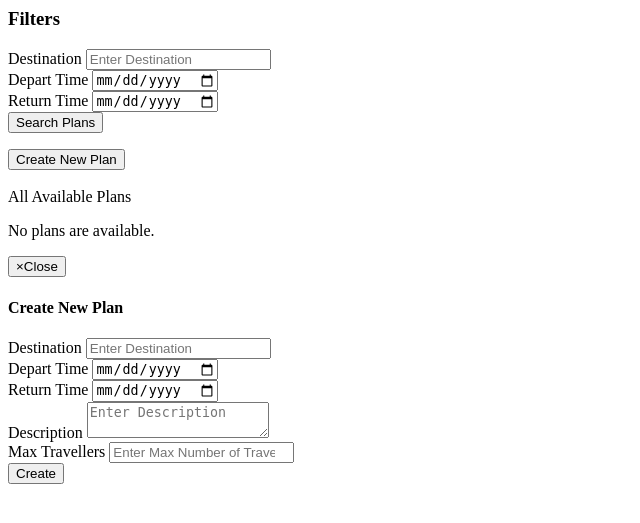
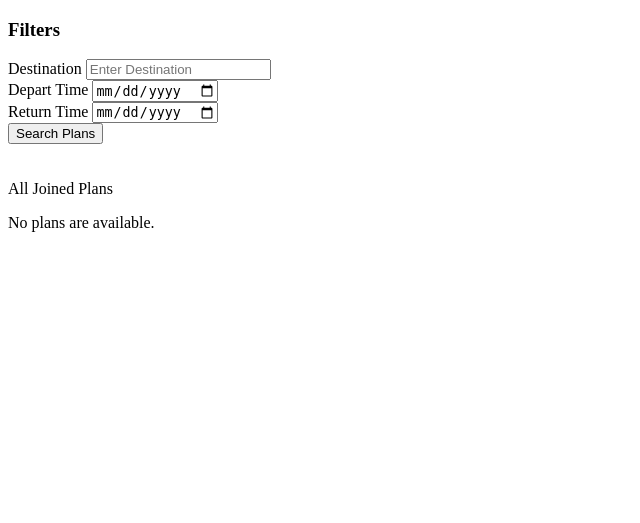
Before and after one commit to Staniel/Ajourney, a Django app: page /travelplans/joined_plans in a window 1280 px wide. Shown: the top 523 px of the page, without its empty margins (0-640 px from the left). Run offline with Django 3.2, Linux system fonts and the light colour scheme; data that the repository does not hold is empty.

Commit message:
day one final version.

```diff
--- a/Ajourney/travelplans/templates/travelplans/planlist.html
+++ b/Ajourney/travelplans/templates/travelplans/planlist.html
@@ -1,3 +1,19 @@
+
+
+<!DOCTYPE html>
+<html lang="en">
+  <div>
+
+  </div>
+  <head>
+    <meta charset="utf-8">
+    <meta http-equiv="X-UA-Compatible" content="IE=edge">
+    <meta name="viewport" content="width=device-width, initial-scale=1">
+
+
+
+  </head>
+  <body>
     <div class="col-md-2">
         <h3><span>Filters</span></h3>
         <form role="form">
@@ -18,12 +34,12 @@
 
     </div>
     <div class="col-md-10">
-         <button class="btn btn-primary btn-lg" data-toggle="modal" data-target="#createNewPlanModal"> Create New Plan </button>
+
          <br/>
          <br/>
     <div class="panel panel-info">
         <!-- Default panel contents -->
-        <div class="panel-heading">All Available Plans</div>
+        <div class="panel-heading">{{list_title}}</div>
 
             {% if plan_list.0 %}
             <table class="table table-striped">
@@ -52,39 +68,5 @@
     </div>
 
 
-<!-- Modal -->
-<div class="modal fade" id="createNewPlanModal" tabindex="-1" role="dialog" aria-labelledby="myModalLabel" aria-hidden="true">
-  <div class="modal-dialog">
-    <div class="modal-content">
-      <div class="modal-header">
-        <button type="button" class="close" data-dismiss="modal"><span aria-hidden="true">&times;</span><span class="sr-only">Close</span></button>
-        <h4 class="modal-title" id="myModalLabel">Create New Plan</h4>
-      </div>
-      <div class="modal-body">
-        <form role="form">
-            <div class="form-group">
-                <label for="newdestination">Destination</label>
-                <input type="text" class="form-control" id="newdestination" placeholder="Enter Destination">
-            </div>
-            <div class="form-group">
-                <label for="newdepart">Depart Time</label>
-                <input type="date" class="form-control" id="newdepart" placeholder="Depart Time">
-            </div>
-            <div class="form-group">
-                <label for="newreturn">Return Time</label>
-                <input type="date" class="form-control" id="newreturn" placeholder="Return Time">
-            </div>
-            <div class="form-group">
-                <label for="newdescription">Description</label>
-                <textarea class="form-control" id="newdescription" placeholder="Enter Description" row="3"></textarea>
-            </div>
-            <div class="form-group">
-                <label for="newlimit">Max Travellers</label>
-                <input type="number" class="form-control" id="newlimit" placeholder="Enter Max Number of Travellers">
-            </div>
-            <button type="submit" class="btn btn-primary">Create</button>
-        </form>
-      </div>
-    </div>
-  </div>
-</div>
+  </body>
+</html>
--- a/Ajourney/travelplans/views/view_plans.py
+++ b/Ajourney/travelplans/views/view_plans.py
@@ -2,28 +2,41 @@ from django.http import HttpResponse
 from django.template import RequestContext, loader
 from travelplans.plan_manager import get_plans_by_destination,get_all_plans
 
-def my_plans(request):
-    return HttpResponse("all my plans")
+
 def view_plans(request):
     plan_list=get_all_plans()
     template = loader.get_template('travelplans/view_plans.html')
     context = RequestContext(request, {
         'plan_list': plan_list,
+        'list_title': "All Available Plans",
     })
     return HttpResponse(template.render(context))
+
+
 def available_plans(request):
 	plan_list=get_all_plans()
 	template = loader.get_template('travelplans/planlist.html')
 	context = RequestContext(request, {
         'plan_list': plan_list,
+        'list_title': "All Available Plans",
     })
 	return HttpResponse(template.render(context))
+
+def my_plans(request):
+    plan_list=get_all_plans()
+    template = loader.get_template('travelplans/planlist.html')
+    context = RequestContext(request, {
+        'plan_list': plan_list,
+        'list_title': "All My Plans",
+    })
+    return HttpResponse(template.render(context))
 
 def joined_plans(request):
     plan_list=get_all_plans()
     template = loader.get_template('travelplans/planlist.html')
     context = RequestContext(request, {
         'plan_list': plan_list,
+        'list_title': "All Joined Plans",
     })
     return HttpResponse(template.render(context))
 
```
Also changed, not shown: Ajourney/travelplans/templates/travelplans/index.html (+57 -14 lines).
